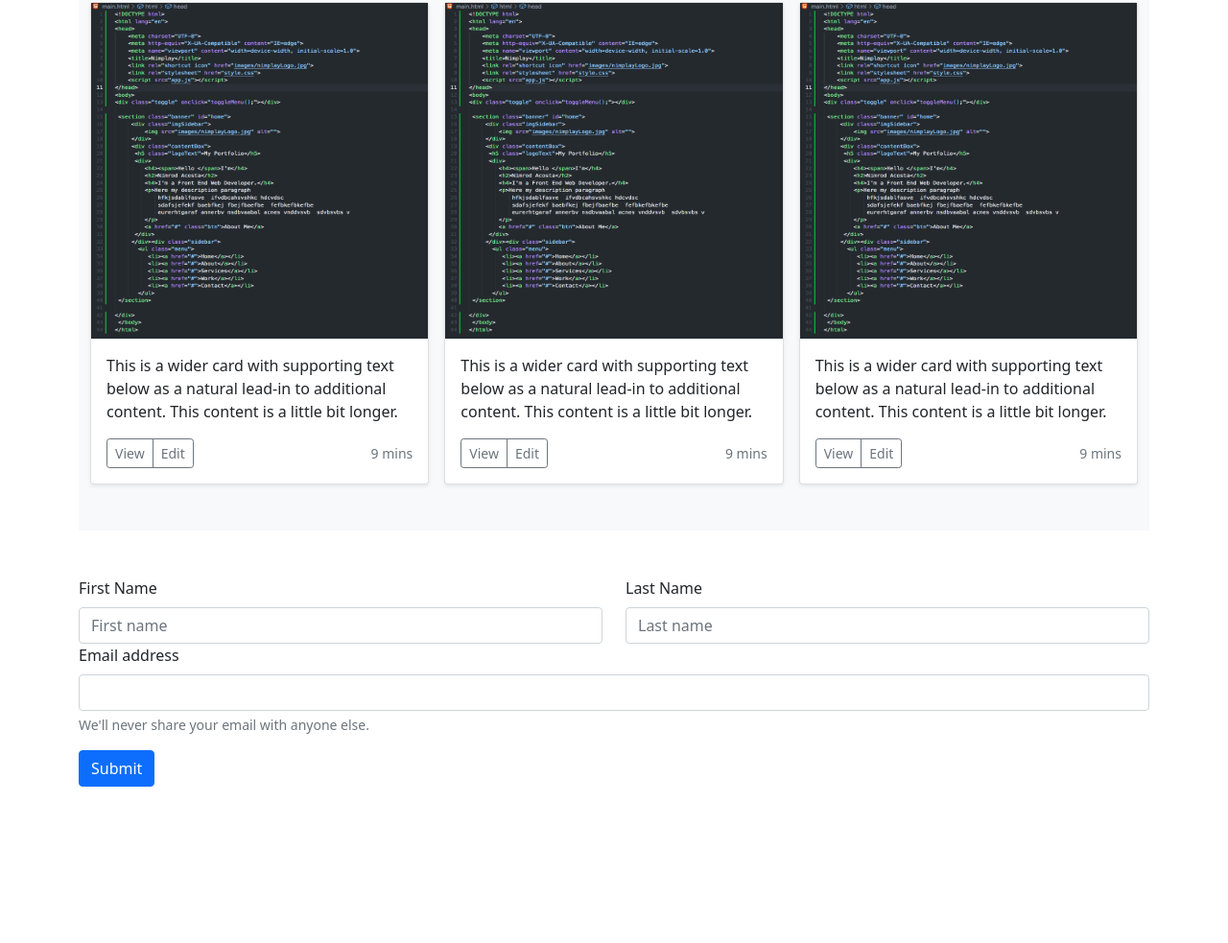
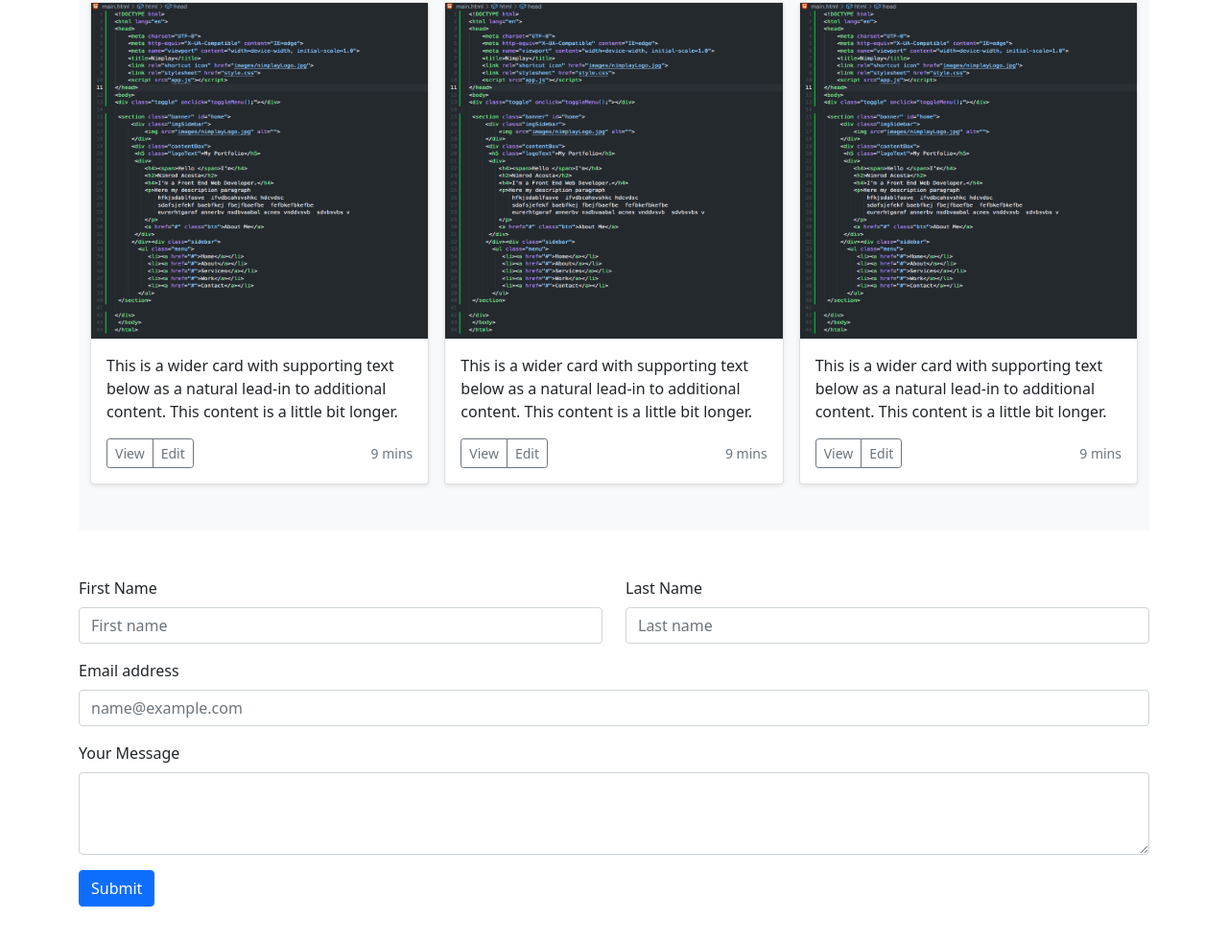
Before and after one commit to nimplay/bootstrap_template, a plain HTML site: page index.html in a window 1280 px wide. Shown: the part 1444-2427 px from the top of the page at 96% size. Before the commit the page ends 2312 px from the top, so only its background shows below. Drawn offline with nearby package versions, Linux system fonts and the light colour scheme.

Commit message:
Add email and textarea field for client message

```diff
--- a/index.html
+++ b/index.html
@@ -221,10 +221,13 @@
             <input type="text" class="form-control" placeholder="Last name" aria-label="Last name">
           </div>
         </div>
+        <div class="mb-3 my-3">
+          <label for="email" class="form-label">Email address</label>
+          <input type="email" class="form-control" id="clientEmail" placeholder="name@example.com">
+        </div>
         <div class="mb-3">
-          <label for="exampleInputEmail1" class="form-label">Email address</label>
-          <input type="email" class="form-control" id="exampleInputEmail1" aria-describedby="emailHelp">
-          <div id="emailHelp" class="form-text">We'll never share your email with anyone else.</div>
+          <label for="yourMessage" class="form-label">Your Message</label>
+          <textarea class="form-control" id="clientMessage" rows="3" maxlength="500"></textarea>
         </div>
 
 
```
